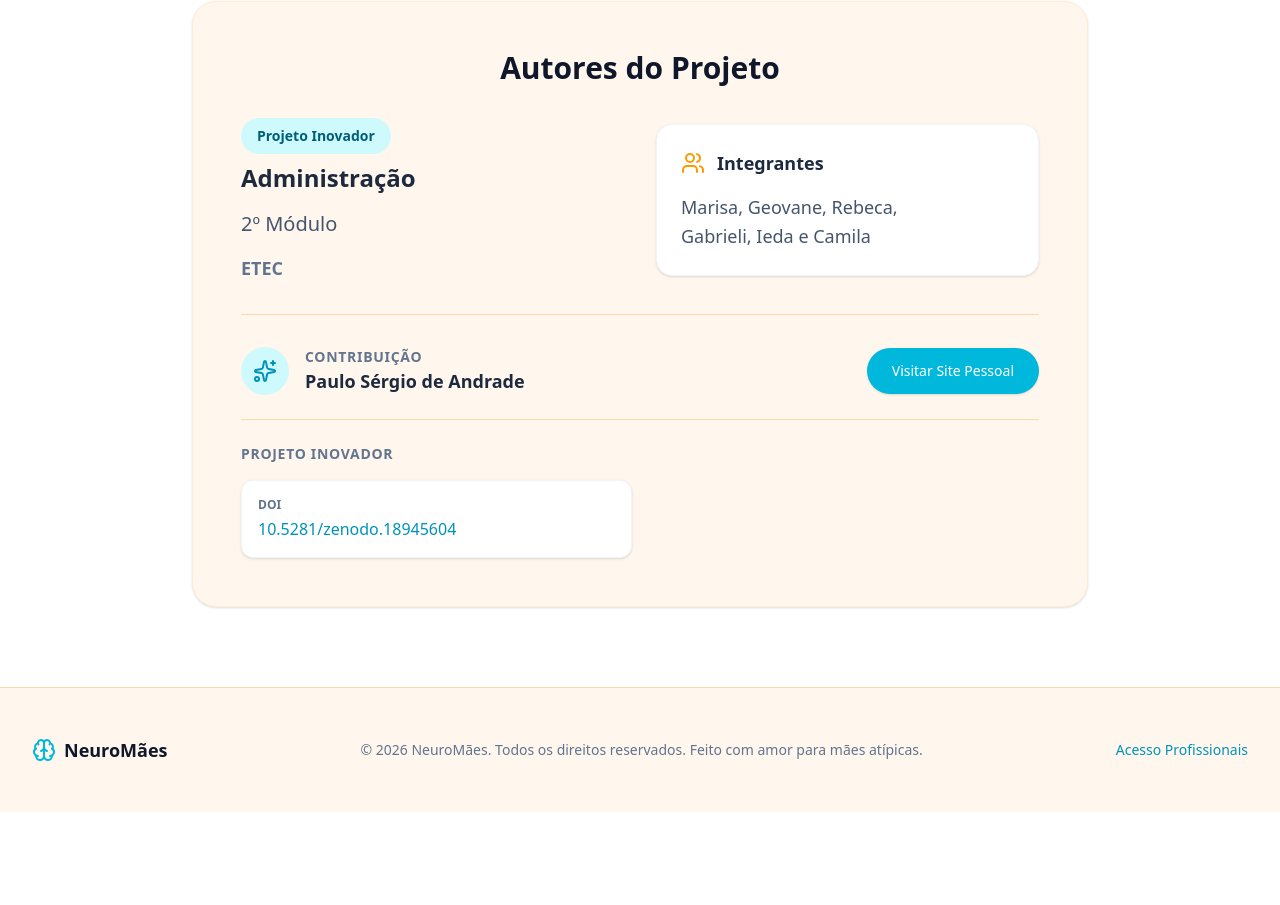
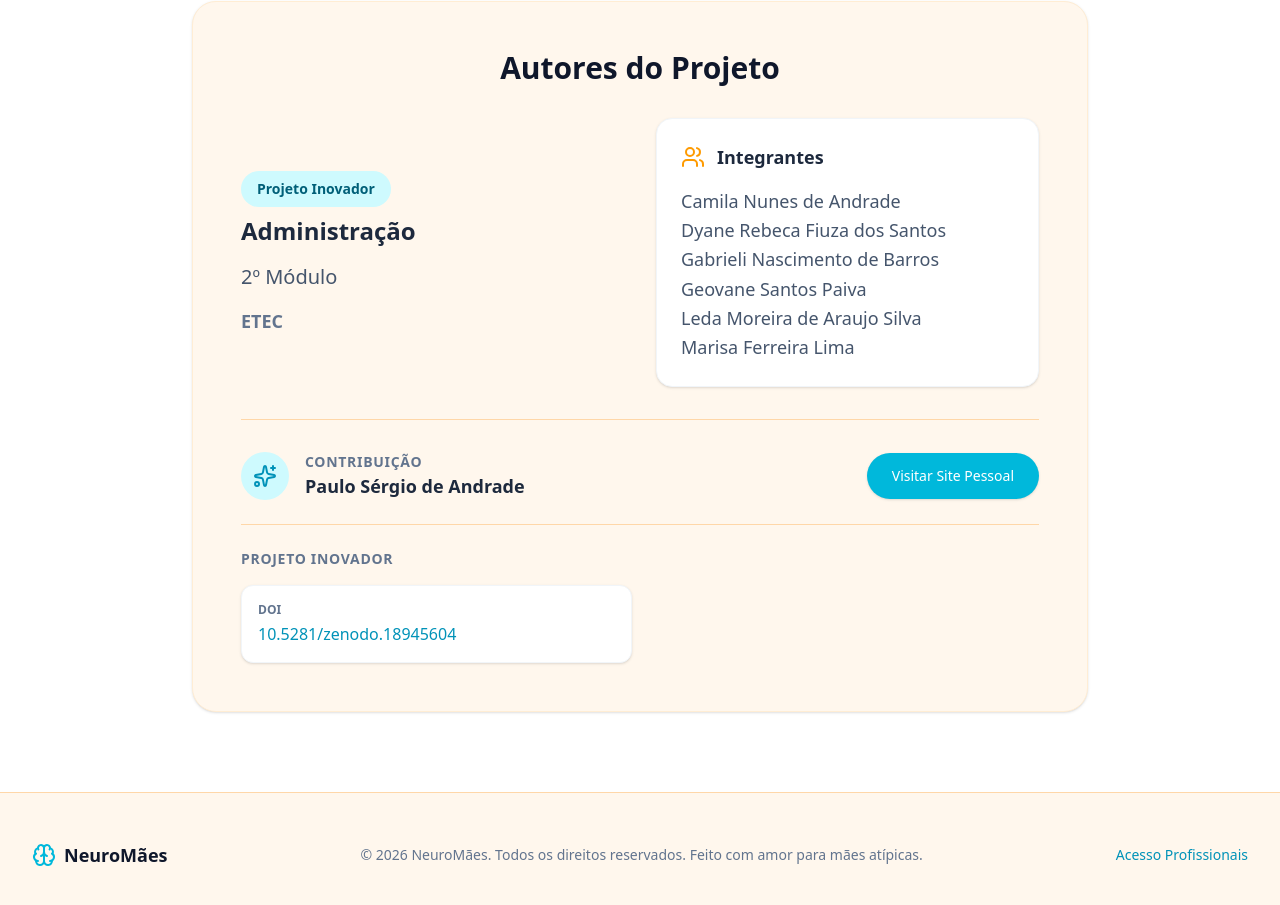
Before and after one commit to RevistaZen10/TMDoctor, a React (Vite) app: page / in a window 1280 px wide. Shown: the part 1846-2751 px from the top of the page. Before the commit the page ends 2658 px from the top, so only its background shows below. Built offline with nearby package versions, Linux system fonts and the light colour scheme.

Commit message:
feat: Display full team member names
Update the home page to show the full names of team members instead of just first names. This improves clarity and provides proper attribution.

```diff
--- a/src/pages/Home.tsx
+++ b/src/pages/Home.tsx
@@ -164,8 +164,12 @@ export default function Home() {
                   <h4 className="text-lg font-bold text-slate-800">Integrantes</h4>
                 </div>
                 <p className="text-slate-600 leading-relaxed text-lg">
-                  Marisa, Geovane, Rebeca,<br />
-                  Gabrieli, Ieda e Camila
+                  Camila Nunes de Andrade<br />
+                  Dyane Rebeca Fiuza dos Santos<br />
+                  Gabrieli Nascimento de Barros<br />
+                  Geovane Santos Paiva<br />
+                  Leda Moreira de Araujo Silva<br />
+                  Marisa Ferreira Lima
                 </p>
               </div>
             </div>
```
